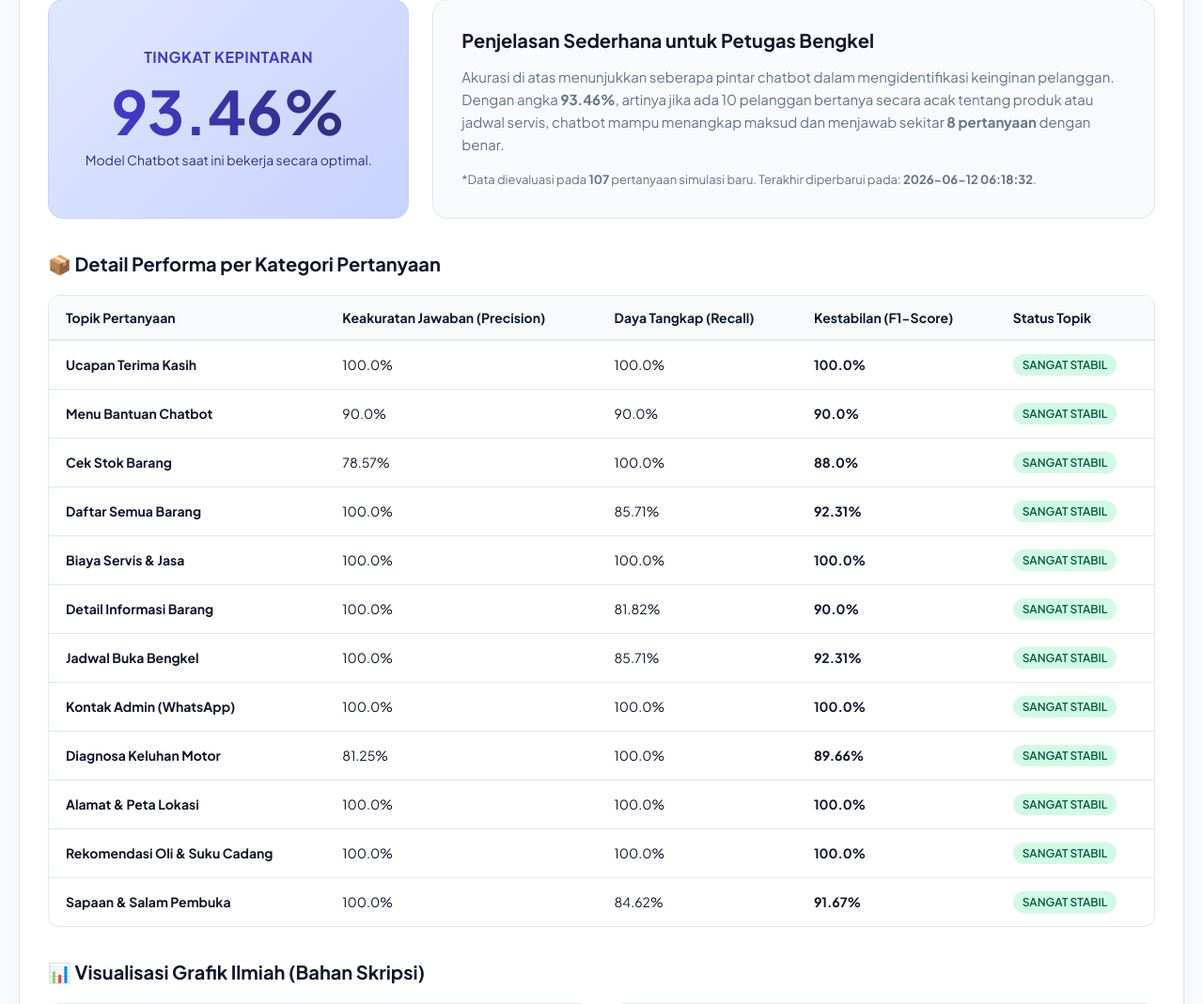
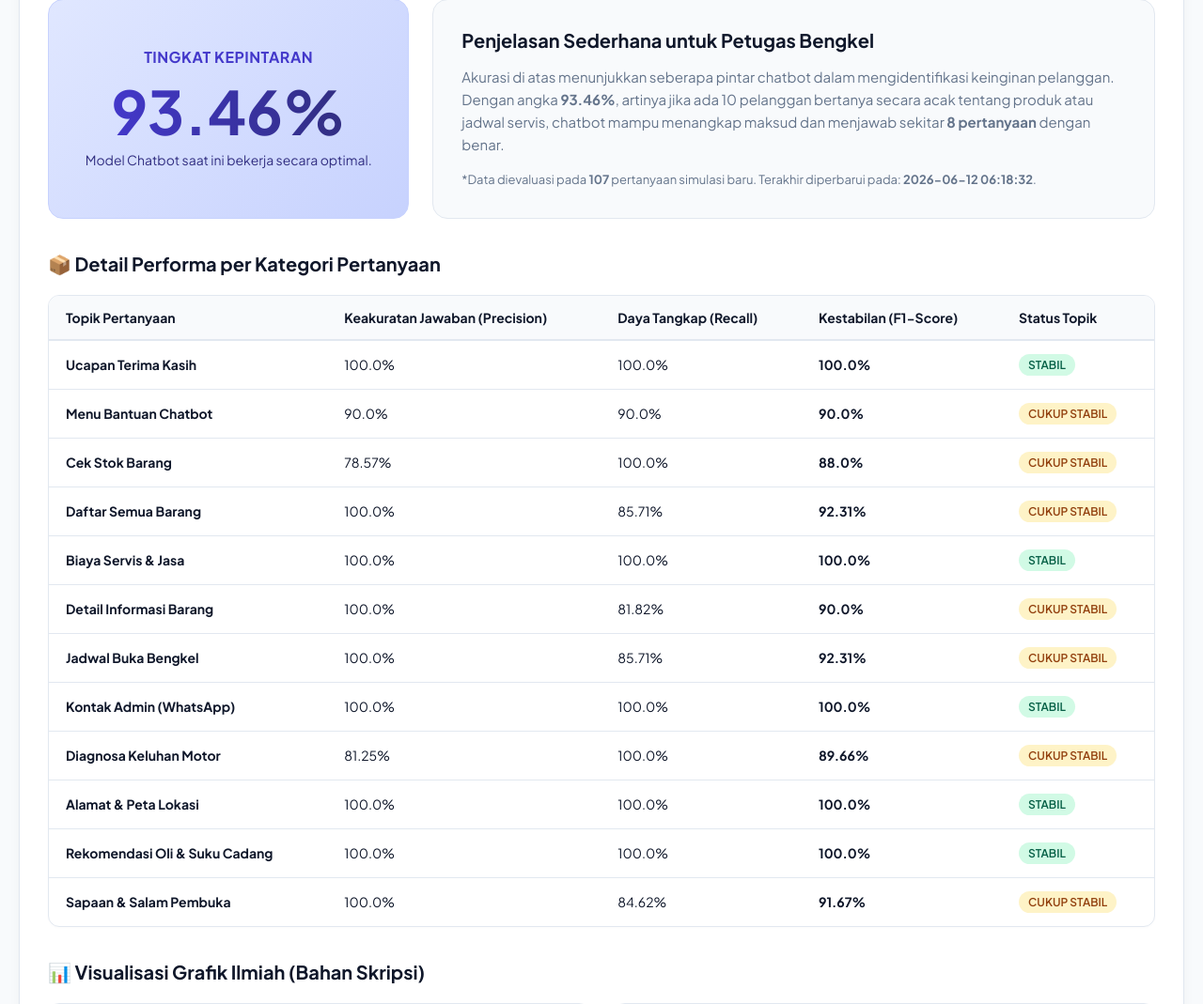
Before and after one commit to Iqbal-rgb2/chatbot_bengkel, a Flask app: page /performa in a window 1280 px wide. Shown: the part 163-1232 px from the top of the page at 94% size. Run offline with Flask 3, Linux system fonts and the light colour scheme; the visitor is signed in with stand-in values (Sample User, id 1); parts of the project's set-up code (start-up, migrations or seed data) failed here and were passed over.

Commit message:
style: update status logic in performa.html to use F1-score with 95% threshold

```diff
--- a/web/templates/performa.html
+++ b/web/templates/performa.html
@@ -520,12 +520,10 @@
                     <td>{{ (val.recall * 100) | round(2) }}%</td>
                     <td><strong>{{ (val['f1-score'] * 100) | round(2) }}%</strong></td>
                     <td>
-                        {% if val['f1-score'] >= 0.80 %}
-                        <span class="badge badge-success">Sangat Stabil</span>
-                        {% elif val['f1-score'] >= 0.60 %}
-                        <span class="badge badge-warning">Cukup Baik</span>
+                        {% if val['f1-score'] >= 0.95 %}
+                        <span class="badge badge-success">Stabil</span>
                         {% else %}
-                        <span class="badge badge-danger">Perlu Perbaikan</span>
+                        <span class="badge badge-warning">Cukup Stabil</span>
                         {% endif %}
                     </td>
                 </tr>
```
